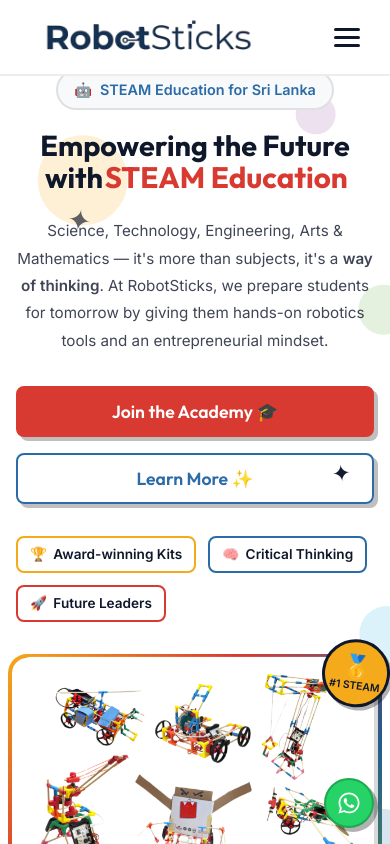
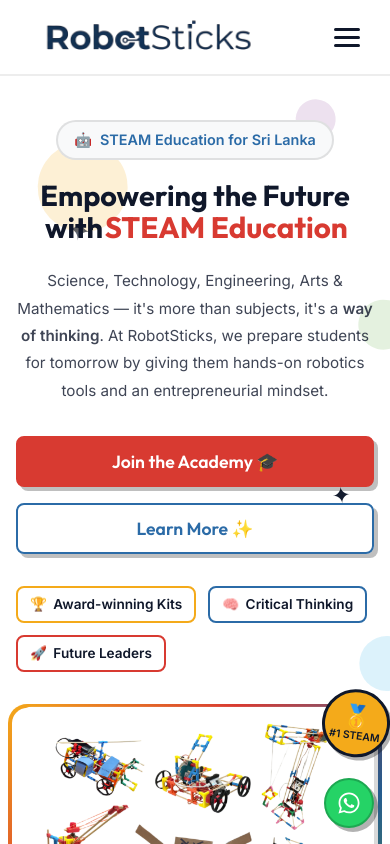
Before and after one commit to Himal-Gunawardhana/RobotSticks, a React (Vite) app: page / in a window 390 px wide. Shown: the top 844 px of the page. Built offline with nearby package versions, Linux system fonts and the light colour scheme.

Commit message:
fix: increase hero section top padding

```diff
--- a/src/index.css
+++ b/src/index.css
@@ -228,7 +228,7 @@
   min-height: 100vh;
   display: flex;
   align-items: center;
-  padding-top: 80px;
+  padding-top: 160px;
   padding-bottom: 3rem;
   background: var(--light-bg);
   overflow: hidden;
@@ -498,7 +498,7 @@
   .mobile-nav { display: flex; }
   .mobile-nav.hidden { display: none; }
 
-  .hero-section { padding-top: 70px; }
+  .hero-section { padding-top: 120px; }
   .hero-title { font-size: clamp(1.8rem, 7vw, 2.5rem); }
   .hero-desc { font-size: 0.95rem; }
   .hero-buttons { flex-direction: column; align-items: stretch; gap: 1rem; width: 100%; }
```
